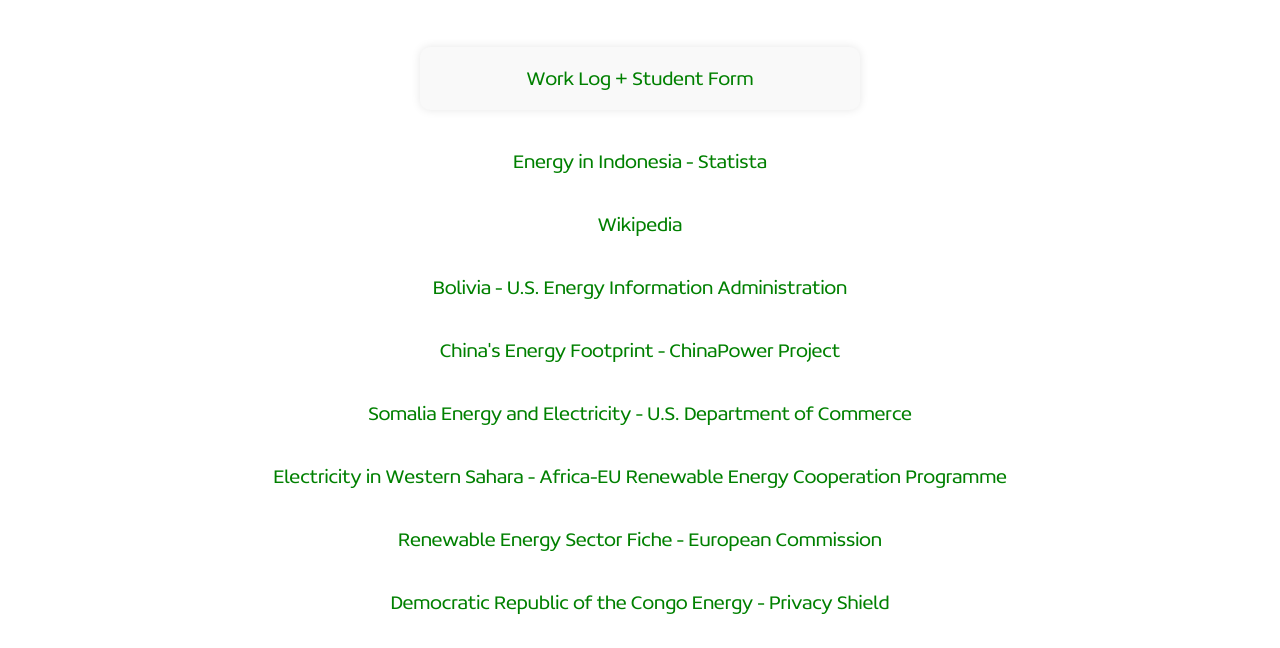
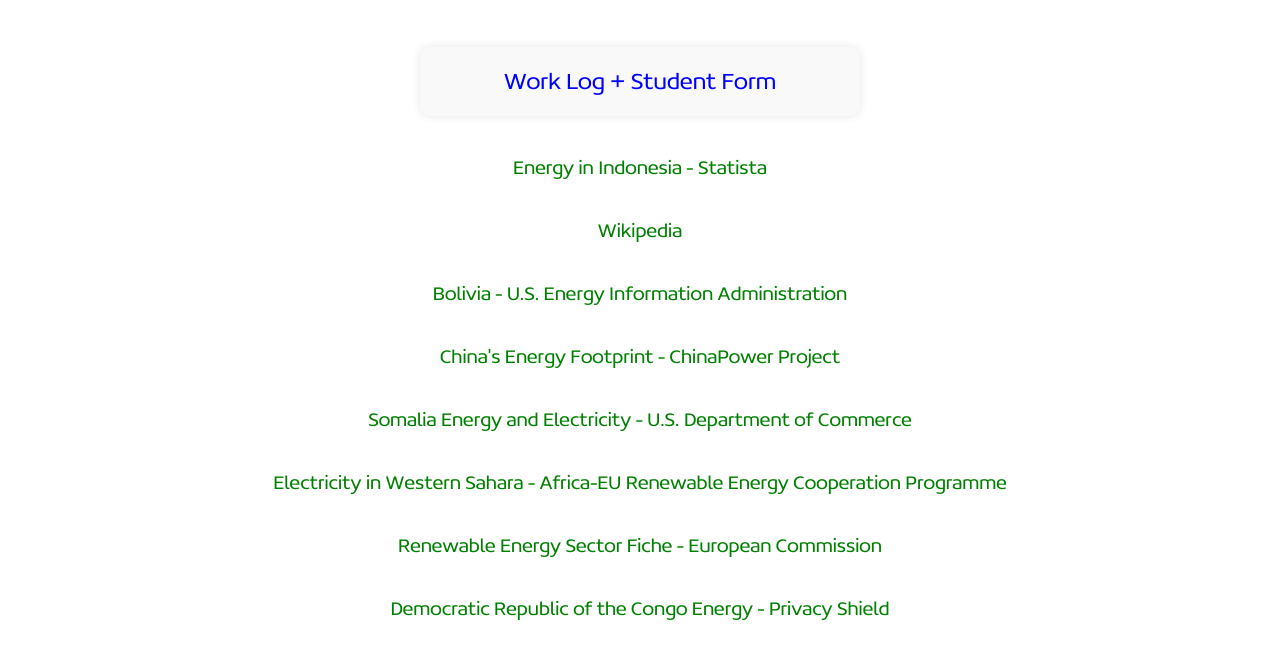
Before and after one commit to a1phab3ta/Webmaster2024, a plain HTML site: page sources.html in a window 1280 px wide. Shown: the part 152-800 px from the top of the page. Drawn offline with Linux system fonts and the light colour scheme.

Commit message:
Update sources.html

```diff
--- a/sources.html
+++ b/sources.html
@@ -35,7 +35,7 @@
       <div class="workContainer">
       <li class="workLog">
 
-        <a href="IMG_8760_1 (2).pdf" class="citation-link" target="_blank">Work Log + Student Form</a
+        <a href="IMG_8760_1 (2).pdf" class="citation-link" target="_blank" style="color:blue; font-size:24px" >Work Log + Student Form</a
       </li>
       </div>
 
```
